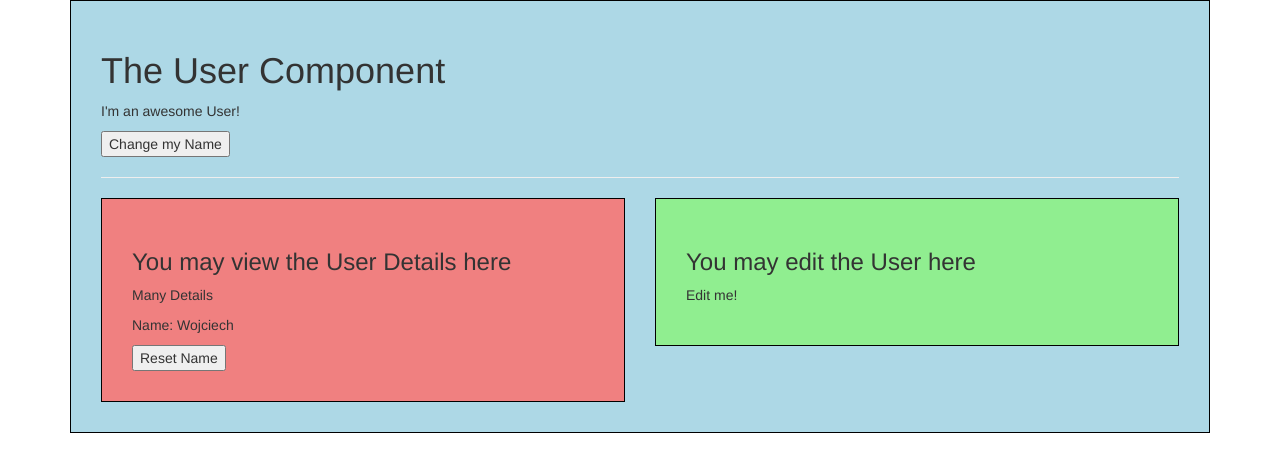
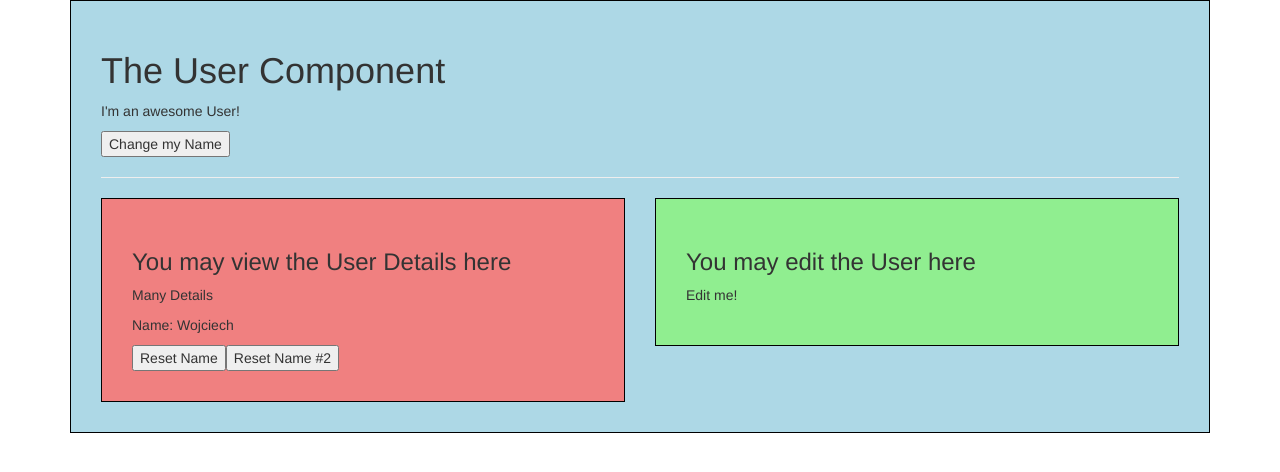
Before and after one commit to WojciechGladalski/Vue-Udemy, a Vue app: page / in a window 1280 px wide. Shown: the top 472 px of the page. Built offline with nearby package versions, Linux system fonts and the light colour scheme.

Commit message:
another way for communicate child -> parent

```diff
--- a/src/components/User.vue
+++ b/src/components/User.vue
@@ -7,7 +7,10 @@
         <div class="row">
             <div class="col-xs-12 col-sm-6">
 <!--                zbindować daną-->
-                <app-user-detail :myName="name" @nameWasReset="name = $event"></app-user-detail>
+                <app-user-detail :myName="name"
+                                 @nameWasReset="name = $event"
+                                :resetFn="resetName"
+                ></app-user-detail>
             </div>
             <div class="col-xs-12 col-sm-6">
                 <app-user-edit></app-user-edit>
@@ -29,6 +32,9 @@
         methods: {
             changeName() {
                 this.name = 'Max'
+            },
+            resetName() {
+                this.name = 'Bob'
             }
         },
         components: {
--- a/src/components/UserDetail.vue
+++ b/src/components/UserDetail.vue
@@ -4,6 +4,7 @@
         <p>Many Details</p>
         <p>Name: {{ myName }}</p>
         <button @click="resetName">Reset Name</button>
+        <button @click="resetFn">Reset Name #2</button>
     </div>
 </template>
 
@@ -15,7 +16,8 @@
                 type: String,
                 //required: true,
                 default: 'Peter'
-            }
+            },
+            resetFn: Function
         },
         methods: {
             switchName() {
```
